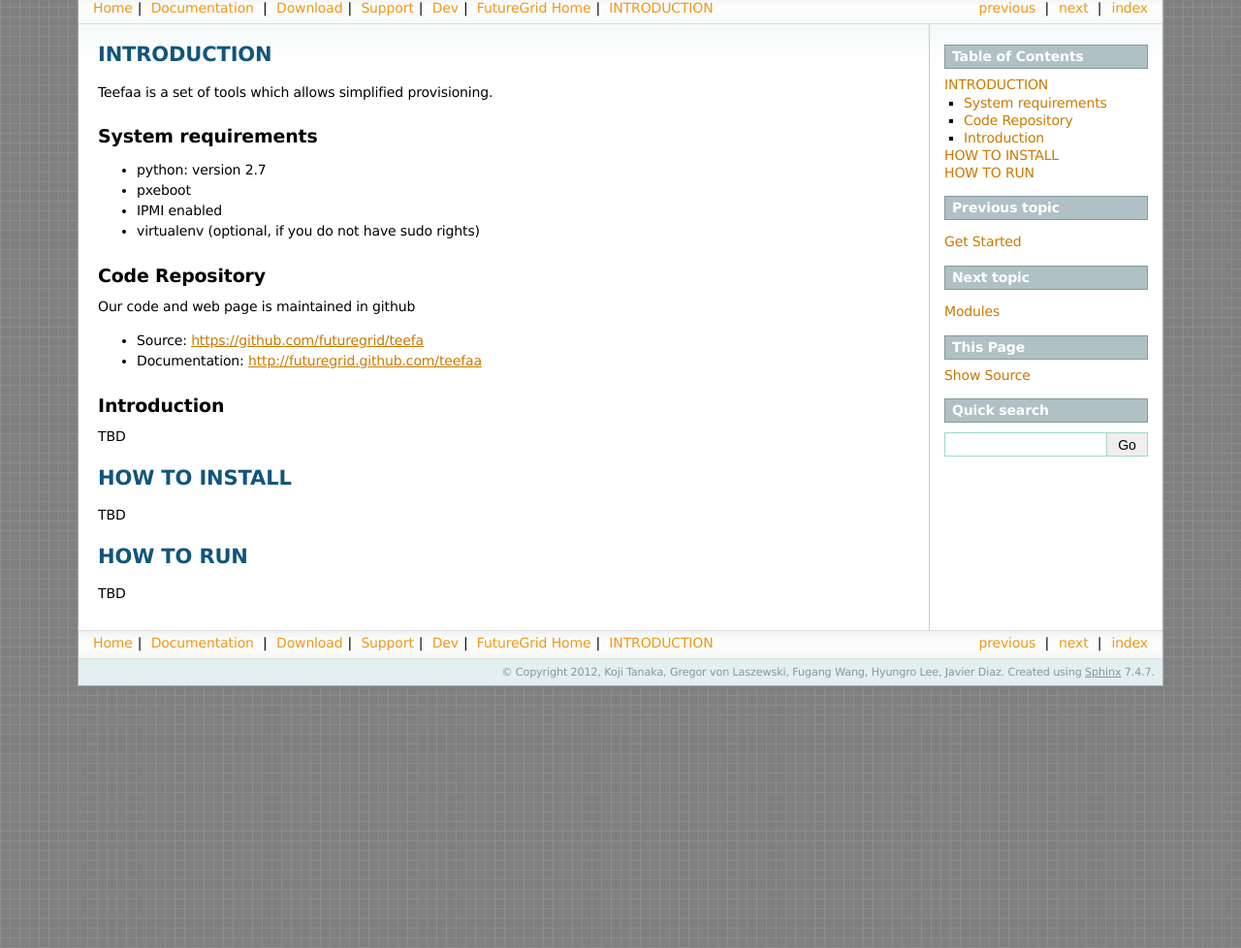
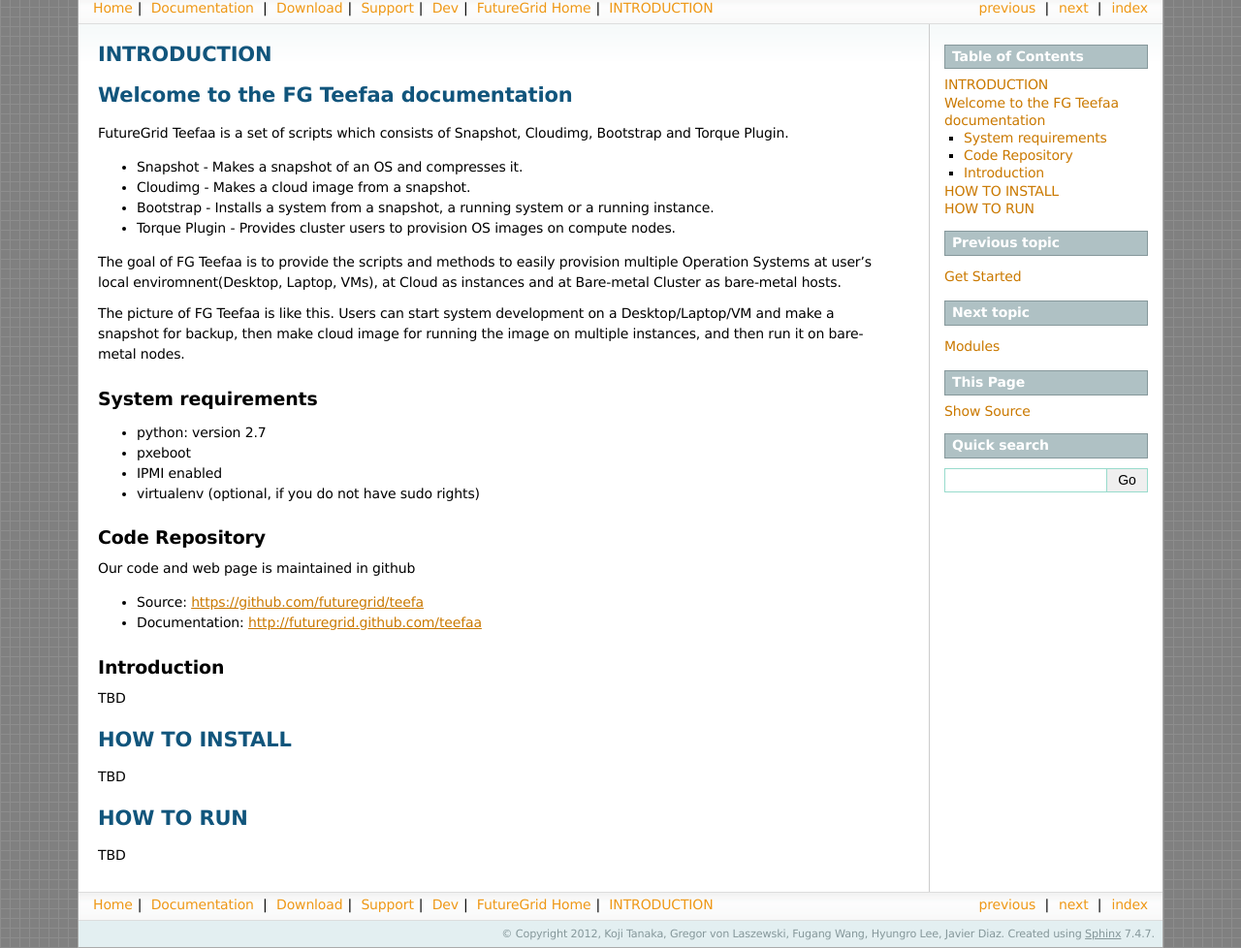
Before and after one commit to futuregrid/deprecated-teefaa, a Sphinx documentation site: the page built from doc/source/intro.rst, in a window 1280 px wide. Shown: the part 343-1321 px from the top of the page at 97% size. Built offline with Sphinx 7.4.7, drawn with Linux system fonts in a browser that asks for light colours; formulas are drawn with MathJax 3.

Commit message:
corrected documentation

```diff
--- a/doc/source/intro.rst
+++ b/doc/source/intro.rst
@@ -1,7 +1,23 @@
 INTRODUCTION
 ============
 
-Teefaa is a set of tools which allows simplified provisioning.
+Welcome to the FG Teefaa documentation
+=========================================
+FutureGrid Teefaa is a set of scripts which consists of Snapshot,
+Cloudimg, Bootstrap and Torque Plugin.
+
+* Snapshot - Makes a snapshot of an OS and compresses it.
+* Cloudimg - Makes a cloud image from a snapshot.
+* Bootstrap - Installs a system from a snapshot, a running system or a running instance.
+* Torque Plugin - Provides cluster users to provision OS images on compute nodes.
+
+The goal of FG Teefaa is to provide the scripts and methods to easily provision multiple
+Operation Systems at user's local enviromnent(Desktop, Laptop, VMs), at Cloud as instances and at
+Bare-metal Cluster as bare-metal hosts.
+
+The picture of FG Teefaa is like this. Users can start system development on
+a Desktop/Laptop/VM and make a snapshot for backup, then make cloud image for
+running the image on multiple instances, and then run it on bare-metal nodes.
 
 System requirements
 ------------------
```
Also changed, not shown: README.md (+2 -14 lines).
